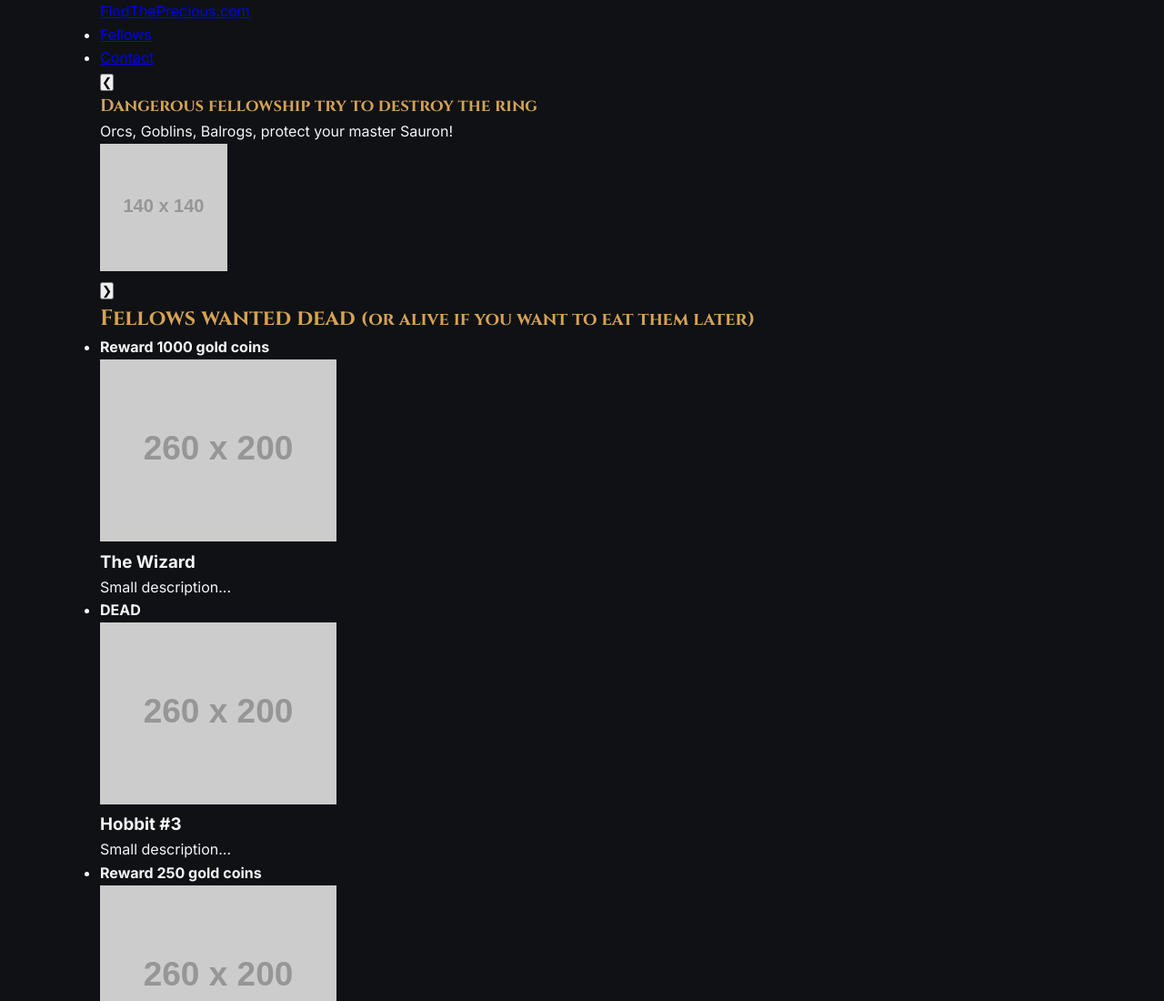
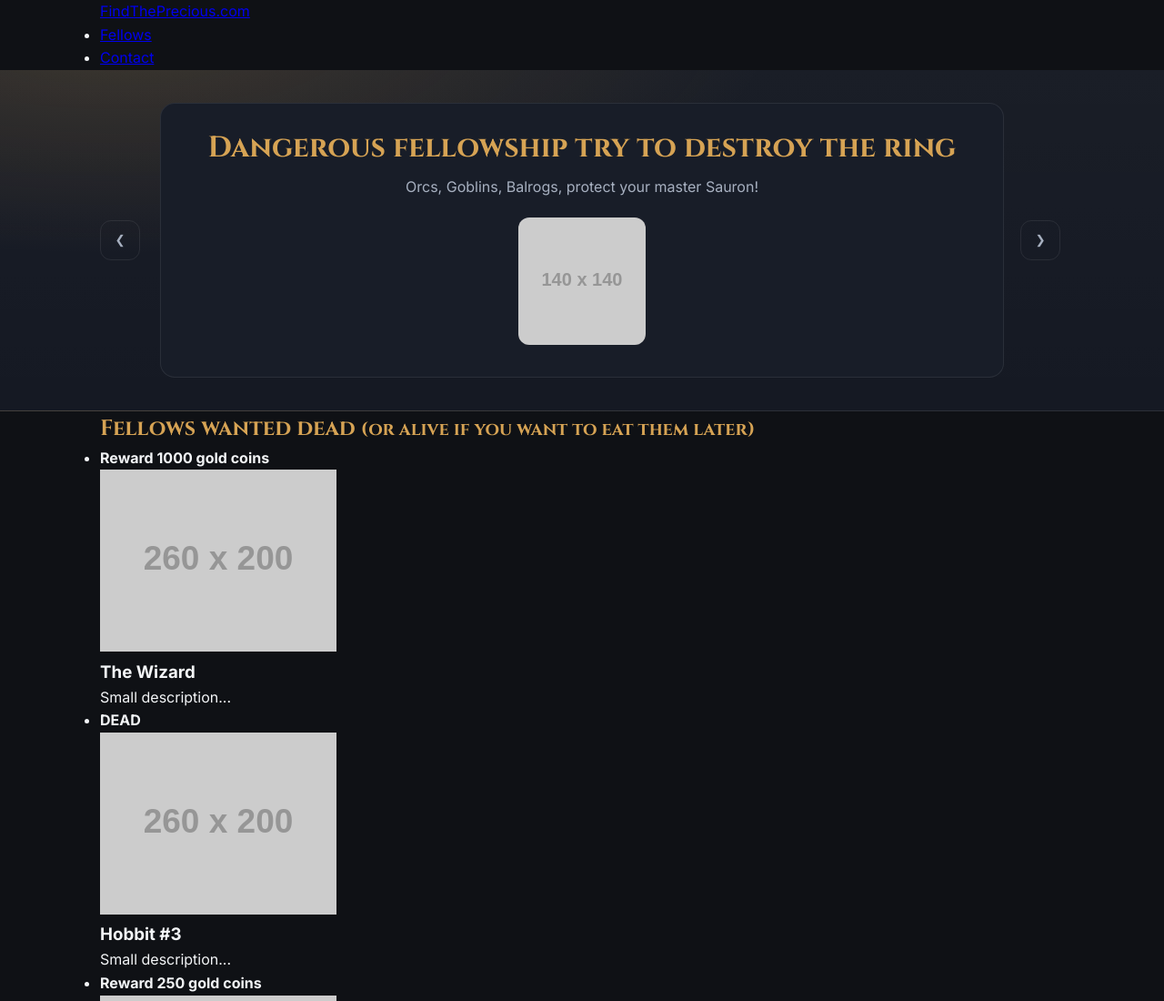
Before and after one commit to MrMigsZDev/findThePrecious, a plain HTML site: page index.html in a window 1280 px wide. Shown: the top 1100 px of the page at 91% size. Drawn offline with Linux system fonts and the light colour scheme; placeholder pictures from the web are drawn by us.

Commit message:
style(hero): layout with grid, card central and arrows, colors and spacing

```diff
--- a/style.css
+++ b/style.css
@@ -35,3 +35,67 @@ h2 {
   margin: 0 auto;
   padding: 0 20px;
 }
+/* ===== Hero / Latest alert ===== */
+[aria-label="Latest alert"] {
+  border-bottom: 1px solid var(--border);
+  background: radial-gradient(
+      1200px 400px at 10% -10%,
+      rgba(214, 163, 84, 0.18),
+      transparent 60%
+    ),
+    linear-gradient(180deg, rgba(255, 255, 255, 0.02), transparent), #151923;
+}
+
+[aria-label="Latest alert"] .container {
+  display: grid;
+  grid-template-columns: 48px minmax(0, 1fr) 48px;
+  align-items: center;
+  gap: 18px;
+  padding: 36px 20px;
+}
+
+[aria-label="Latest alert"] button {
+  width: 44px;
+  height: 44px;
+  cursor: pointer;
+  background: transparent;
+  color: var(--muted);
+  border: 1px solid var(--border);
+  border-radius: 12px;
+}
+
+[aria-label="Latest alert"] article {
+  background: var(--card, #181d28);
+  border: 1px solid var(--border);
+  border-radius: 16px;
+  padding: 28px;
+  box-shadow: var(--shadow);
+  text-align: center;
+}
+
+[aria-label="Latest alert"] h1 {
+  font-family: "Cinzel", serif;
+  font-size: 2rem;
+  line-height: 1.3;
+  color: var(--accent);
+  margin-bottom: 0.6rem;
+}
+[aria-label="Latest alert"] p {
+  color: var(--muted);
+  margin: 0.25rem 0;
+}
+
+[aria-label="Latest alert"] img {
+  margin: 16px auto 0;
+  border-radius: 12px;
+}
+
+/* Mobile: Simplifier layout on small screens */
+@media (max-width: 767px) {
+  [aria-label="Latest alert"] .container {
+    grid-template-columns: 1fr;
+  }
+  [aria-label="Latest alert"] button {
+    display: none;
+  }
+}
```
